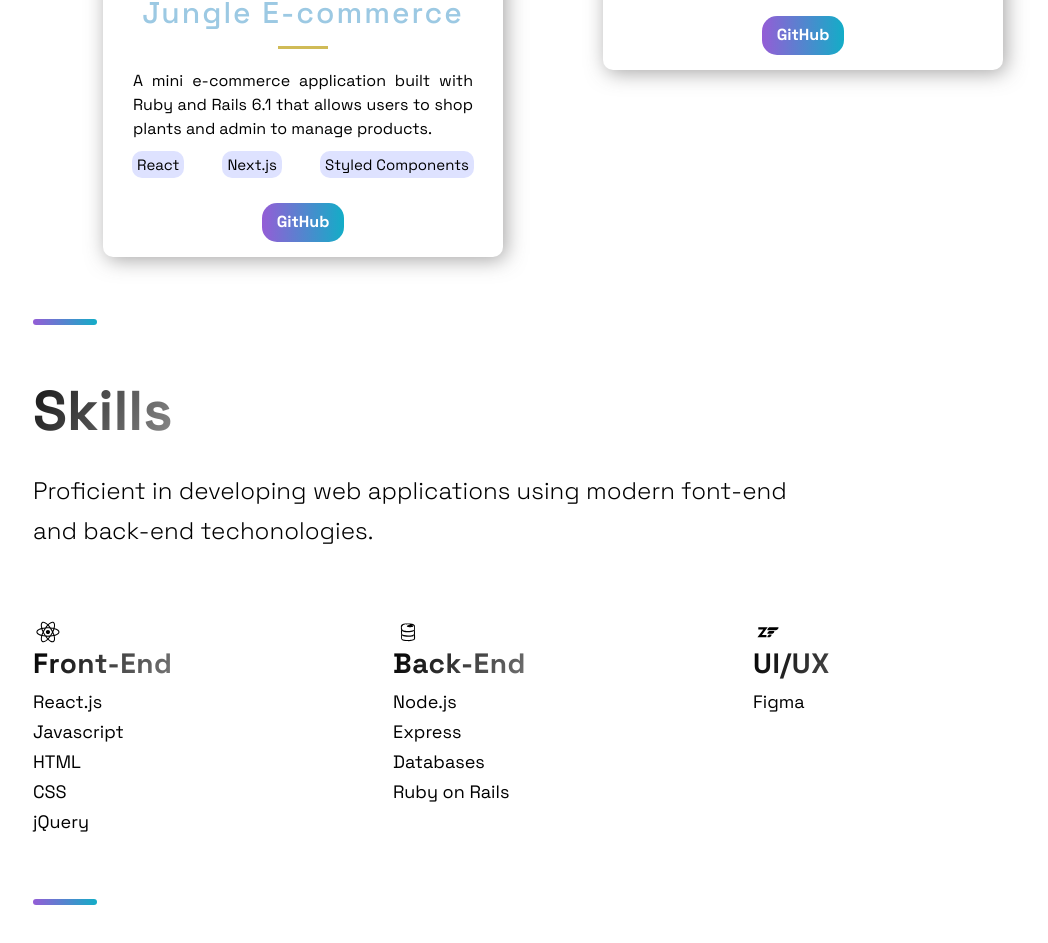
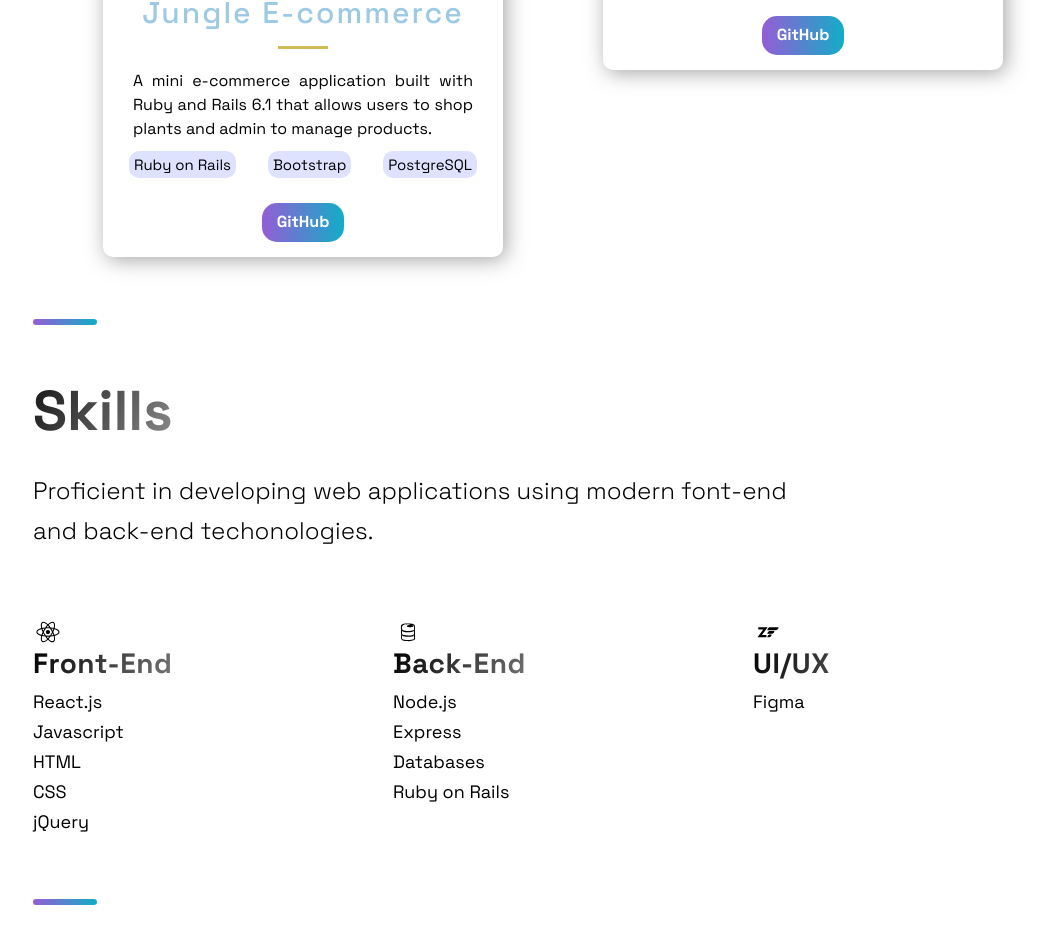
Before and after one commit to Winnie0313/portfolio, a Next.js app: page / in a window 1280 px wide. Shown: the part 1927-2870 px from the top of the page, without its empty margins (87-1135 px from the left). Built offline with nearby package versions, Linux system fonts and the light colour scheme.

Commit message:
add tech stacks for jungle

```diff
--- a/src/constants/constants.js
+++ b/src/constants/constants.js
@@ -21,7 +21,7 @@ export const projects = [
     title: 'Jungle E-commerce',
     description: "A mini e-commerce application built with Ruby and Rails 6.1 that allows users to shop plants and admin to manage products.",
     image: '/images/3.png',
-    tags: ['React', 'Next.js', 'Styled Components'],
+    tags: ['Ruby on Rails', 'Bootstrap', 'PostgreSQL'],
     live: 'https://google.com',
     github: 'https://github.com/Winnie0313/jungle-rails',
     id: 2,
```
